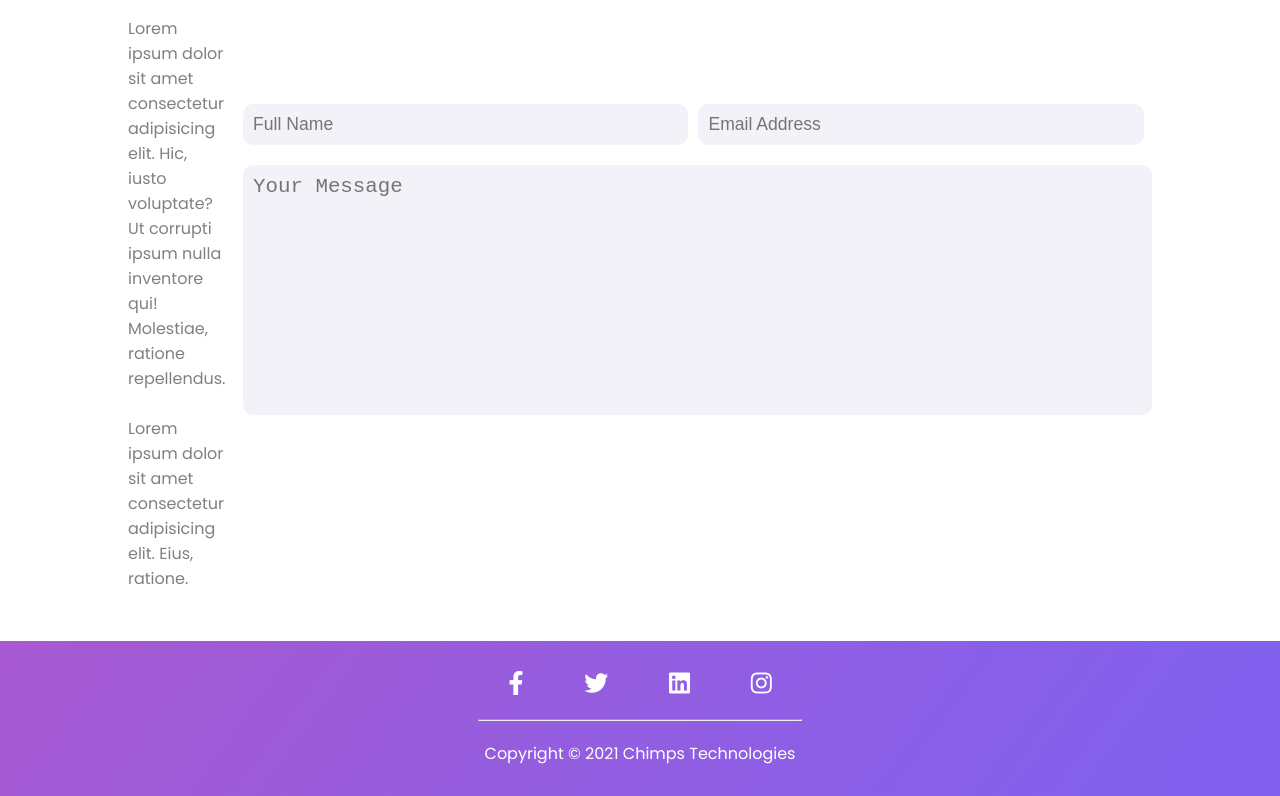
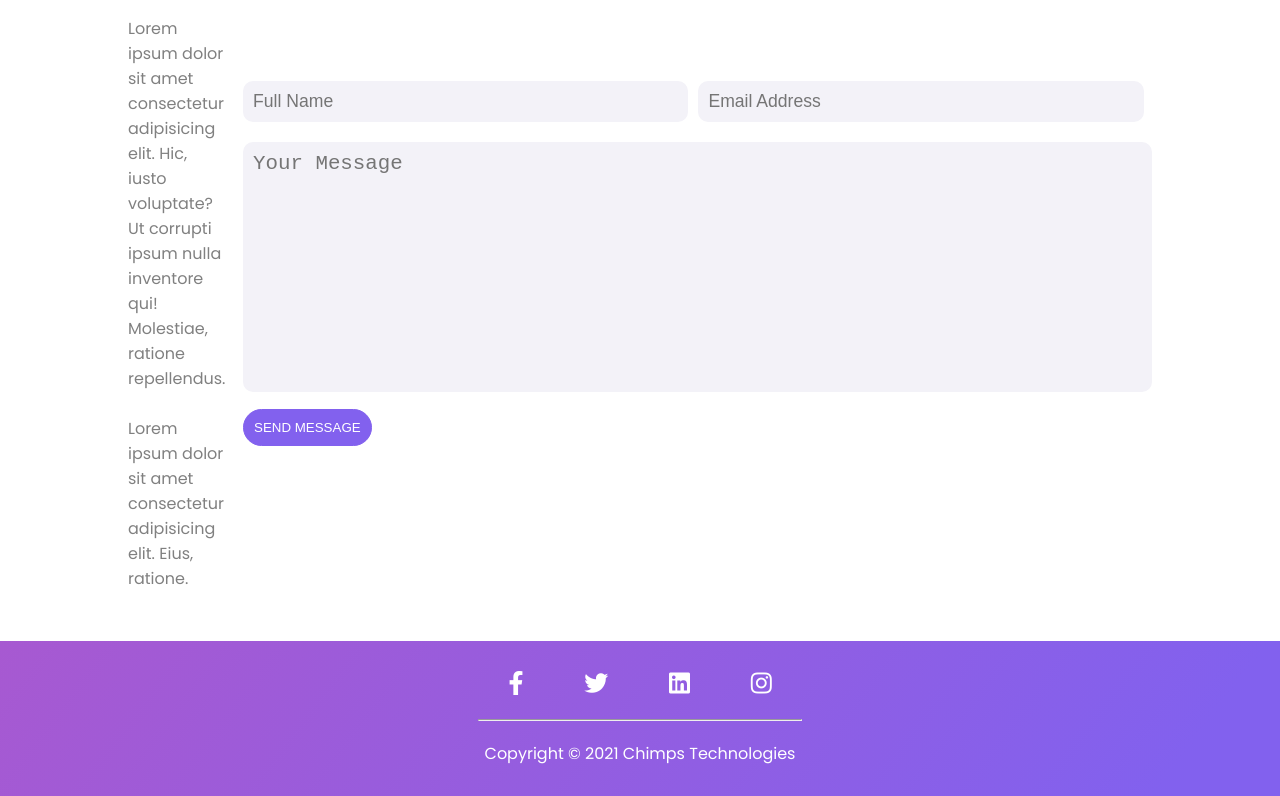
Before and after one commit to shiv0403/Euphoria-Technologies, a React (Create React App) app: page / in a window 1280 px wide. Shown: the part 3385-4181 px from the top of the page. Built offline with nearby package versions, Linux system fonts and the light colour scheme.

Commit message:
added button to contact

```diff
--- a/src/Contact/Contact.css
+++ b/src/Contact/Contact.css
@@ -64,5 +64,22 @@
   font-size: 1.3rem;
   resize: none;
   border: none;
+  outline: none;
   background-color: #f3f2f8;
 }
+
+.contact__form > form > button {
+  border: 1px solid #8261ee;
+  border-radius: 20px;
+  padding: 10px;
+  background-color: #8261ee;
+  color: #fff;
+  outline: none;
+  margin-top: 10px;
+  transition: all 0.3s ease 0s;
+}
+
+.contact__form > form > button:hover {
+  border: 1px solid #ff589e;
+  background-color: #ff589e;
+}
--- a/src/Contact/Contact.js
+++ b/src/Contact/Contact.js
@@ -34,6 +34,8 @@ function Contact() {
               rows="10"
               placeholder="Your Message"
             />
+            <br />
+            <button type="submit">SEND MESSAGE</button>
           </form>
         </div>
       </div>
```
Also changed, not shown: 1 other file (tests, documents, lock files or other folders).
